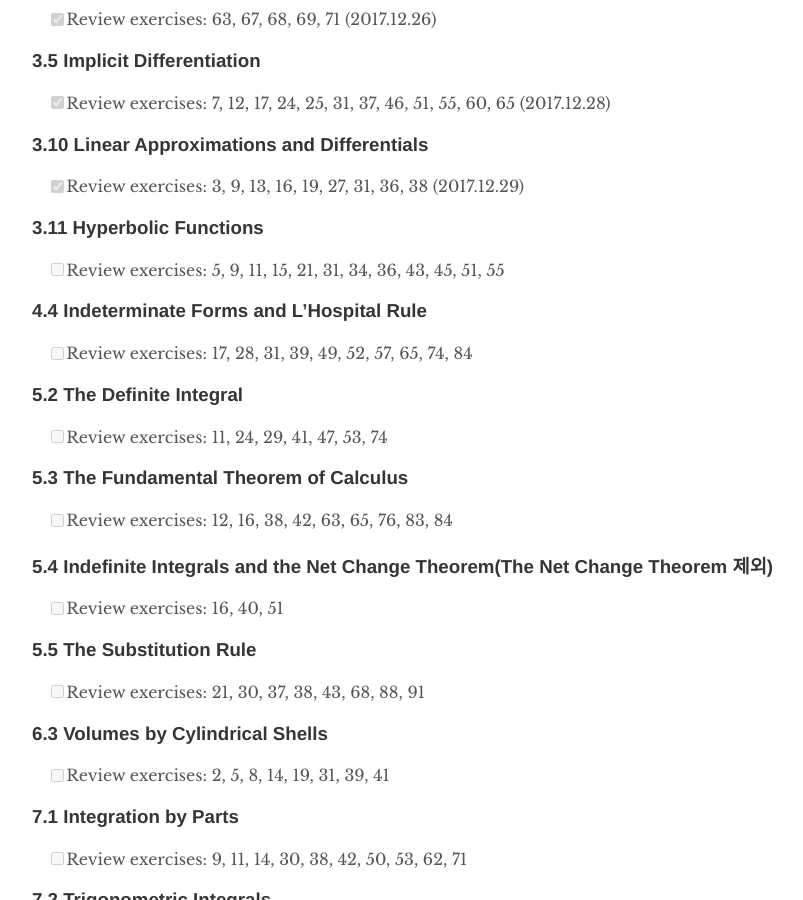
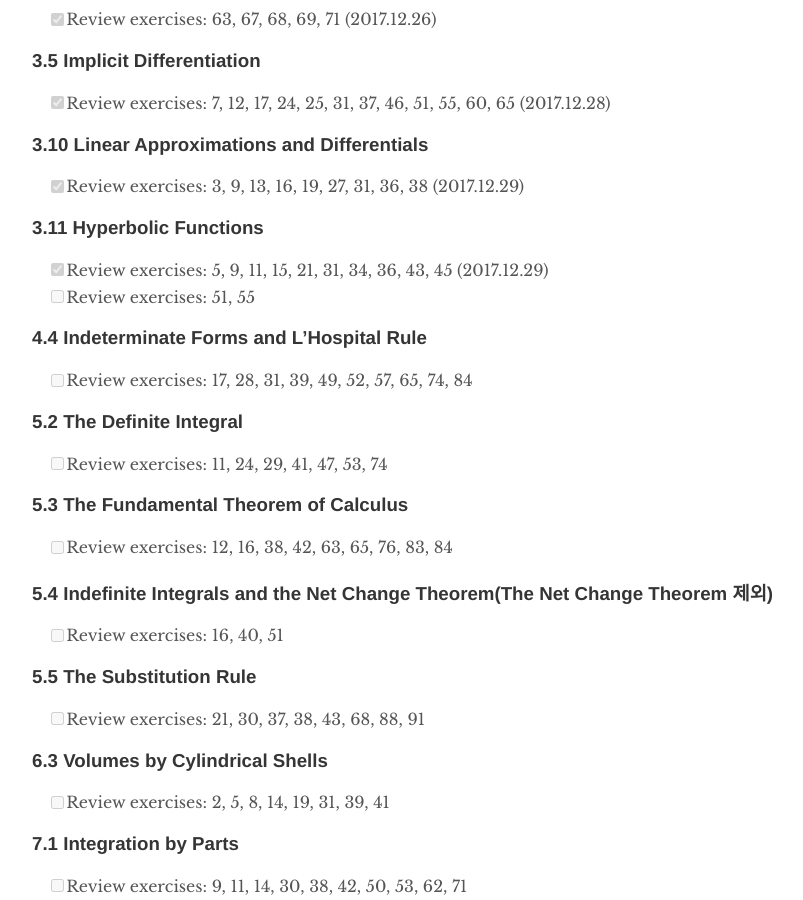
Before and after one commit to trilliwon/ABL, a Jekyll site: the page built from _posts/2100-08-19-doing-list.md, in a window 1280 px wide and 900 px high, scrolled down 469 px. Shown: the whole window, without its empty margins (208-1011 px from the left). Built offline with Jekyll 4.4.1, drawn with Linux system fonts in a browser that asks for light colours; nearby versions of some CDN libraries.

Commit message:
Update 2100-08-19-doing-list.md

```diff
--- a/_posts/2100-08-19-doing-list.md
+++ b/_posts/2100-08-19-doing-list.md
@@ -21,7 +21,8 @@ tag: [Doing List]
   - [x] Review exercises: 3, 9, 13, 16, 19, 27, 31, 36, 38 (2017.12.29)
 
 ### 3.11 Hyperbolic Functions
-  - [ ] Review exercises: 5, 9, 11, 15, 21, 31, 34, 36, 43, 45, 51, 55
+  - [x] Review exercises: 5, 9, 11, 15, 21, 31, 34, 36, 43, 45 (2017.12.29)
+  - [ ] Review exercises: 51, 55
 
 ### 4.4 Indeterminate Forms and L'Hospital Rule
   - [ ] Review exercises: 17, 28, 31, 39, 49, 52, 57, 65, 74, 84
```
